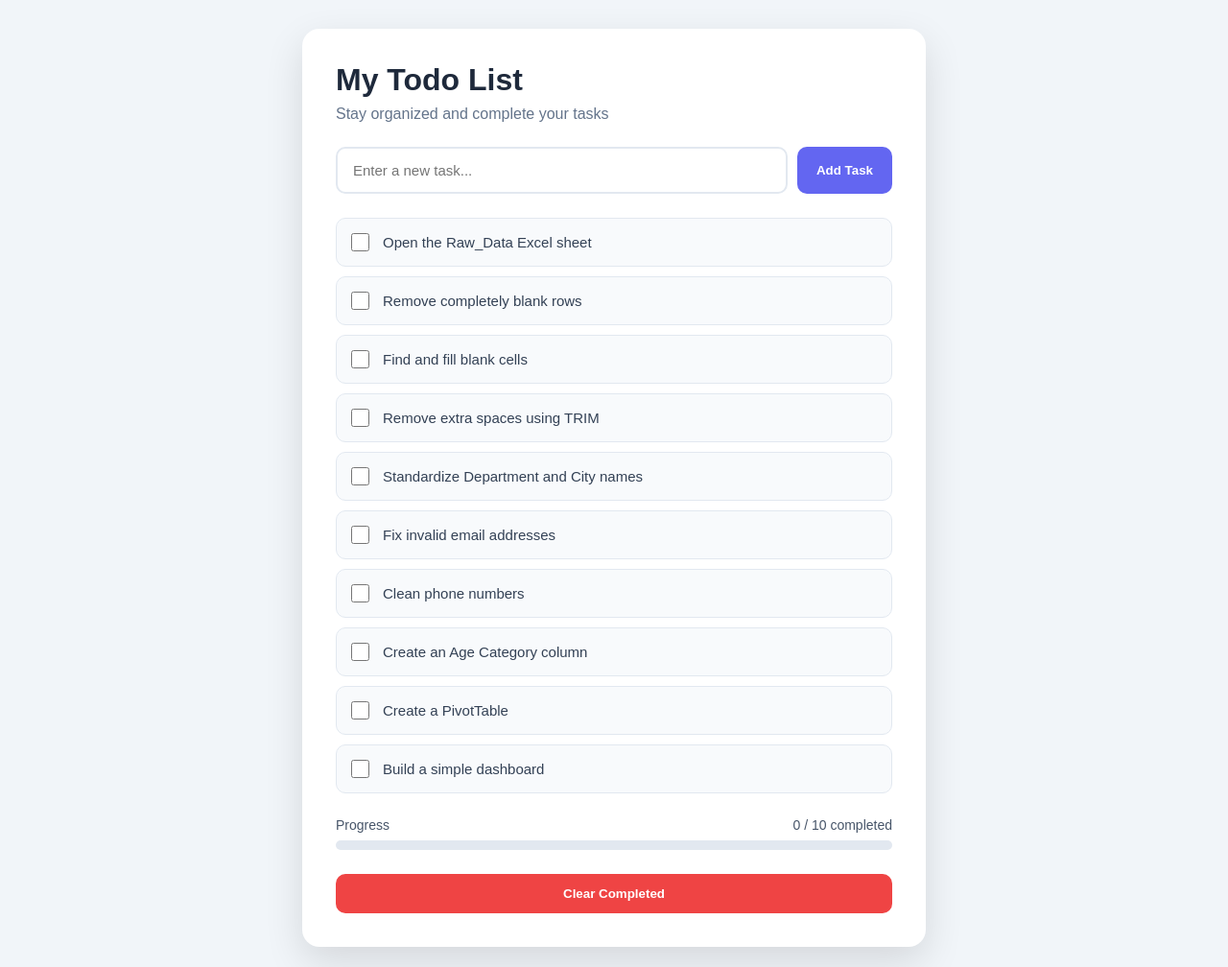
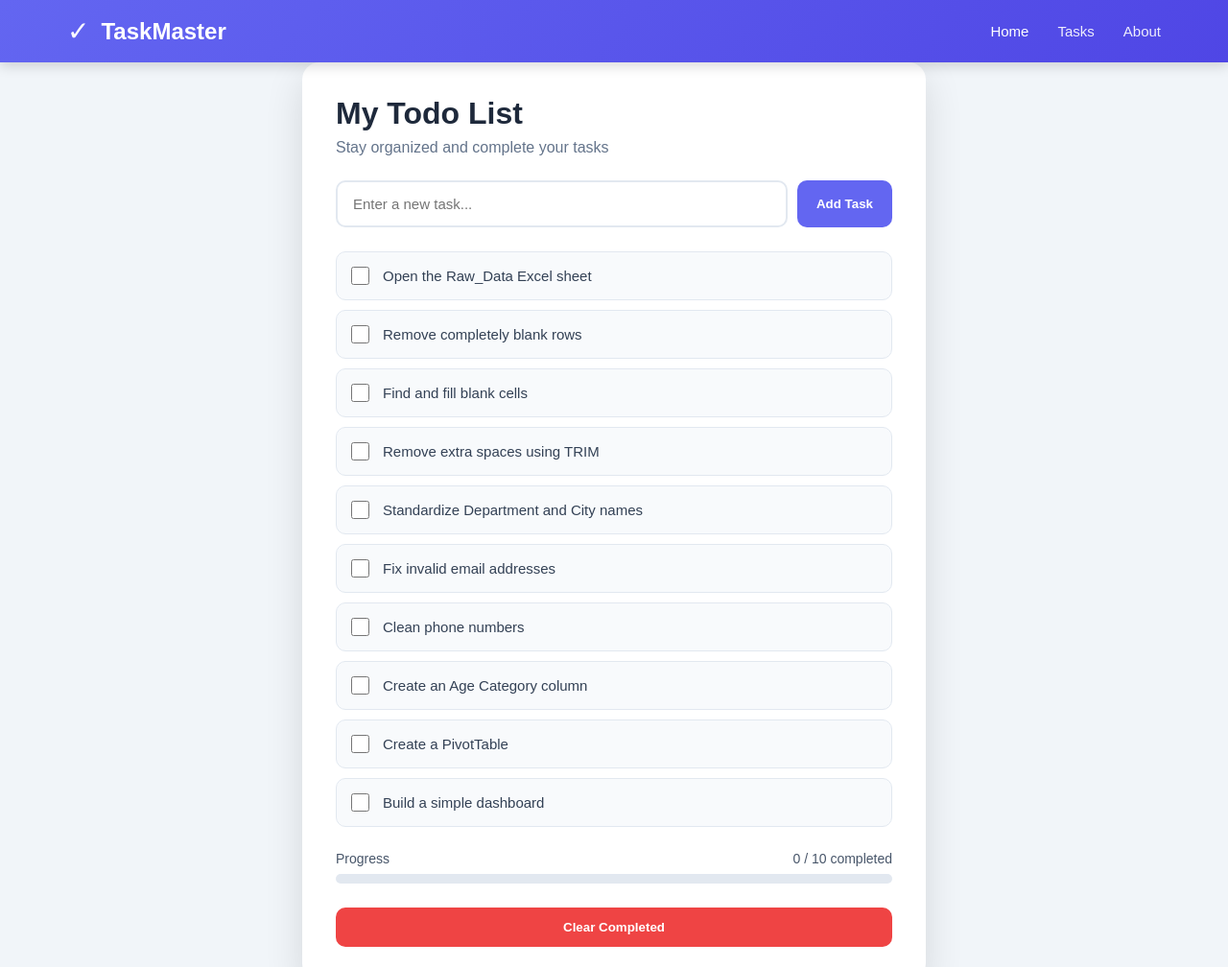
Before and after one commit to talhajan3567-droid/todo-list, a plain HTML site: page index.html in a window 1280 px wide. Shown: the top 1008 px of the page at 96% size. Drawn offline with Linux system fonts and the light colour scheme.

Commit message:
Added Navbar

```diff
--- a/index.html
+++ b/index.html
@@ -8,6 +8,20 @@
     <link rel="stylesheet" href="style.css">
 </head>
 <body>
+    <!-- Navbar -->
+    <nav class="navbar">
+        <div class="navbar-container">
+            <div class="navbar-brand">
+                <span class="navbar-icon">✓</span>
+                <h2>TaskMaster</h2>
+            </div>
+            <ul class="navbar-menu">
+                <li><a href="#" class="active">Home</a></li>
+                <li><a href="#">Tasks</a></li>
+                <li><a href="#">About</a></li>
+            </ul>
+        </div>
+    </nav>
 
     <div class="todo-app">
         <h1>My Todo List</h1>
--- a/style.css
+++ b/style.css
@@ -11,9 +11,80 @@ body {
     min-height: 100vh;
 
     display: flex;
+    flex-direction: column;
+    padding: 0;
+    margin: 0;
+}
+
+/* Navbar */
+
+.navbar {
+    background: linear-gradient(135deg, #6366f1 0%, #4f46e5 100%);
+    padding: 0;
+    box-shadow: 0 4px 12px rgba(0, 0, 0, 0.15);
+    position: sticky;
+    top: 0;
+    z-index: 1000;
+}
+
+.navbar-container {
+    max-width: 1200px;
+    margin: 0 auto;
+    width: 100%;
+    display: flex;
+    justify-content: space-between;
+    align-items: center;
+    padding: 16px 30px;
+}
+
+.navbar-brand {
+    display: flex;
+    align-items: center;
+    gap: 12px;
+    text-decoration: none;
+    cursor: pointer;
+}
+
+.navbar-icon {
+    font-size: 28px;
+    color: white;
+}
+
+.navbar-brand h2 {
+    color: white;
+    font-size: 24px;
+    margin: 0;
+    font-weight: 700;
+}
+
+.navbar-menu {
+    display: flex;
+    list-style: none;
+    gap: 30px;
+    margin: 0;
+    padding: 0;
+}
+
+.navbar-menu a {
+    color: rgba(255, 255, 255, 0.9);
+    text-decoration: none;
+    font-weight: 500;
+    font-size: 15px;
+    transition: color 0.3s ease;
+}
+
+.navbar-menu a:hover,
+.navbar-menu a.active {
+    color: white;
+}
+
+/* Main Content Area */
+
+.main-content {
+    display: flex;
     justify-content: center;
     align-items: center;
-
+    flex: 1;
     padding: 30px;
 }
 
@@ -28,6 +99,8 @@ body {
     border-radius: 18px;
 
     box-shadow: 0 15px 40px rgba(0, 0, 0, 0.12);
+
+    margin: auto;
 }
 
 h1 {
```
